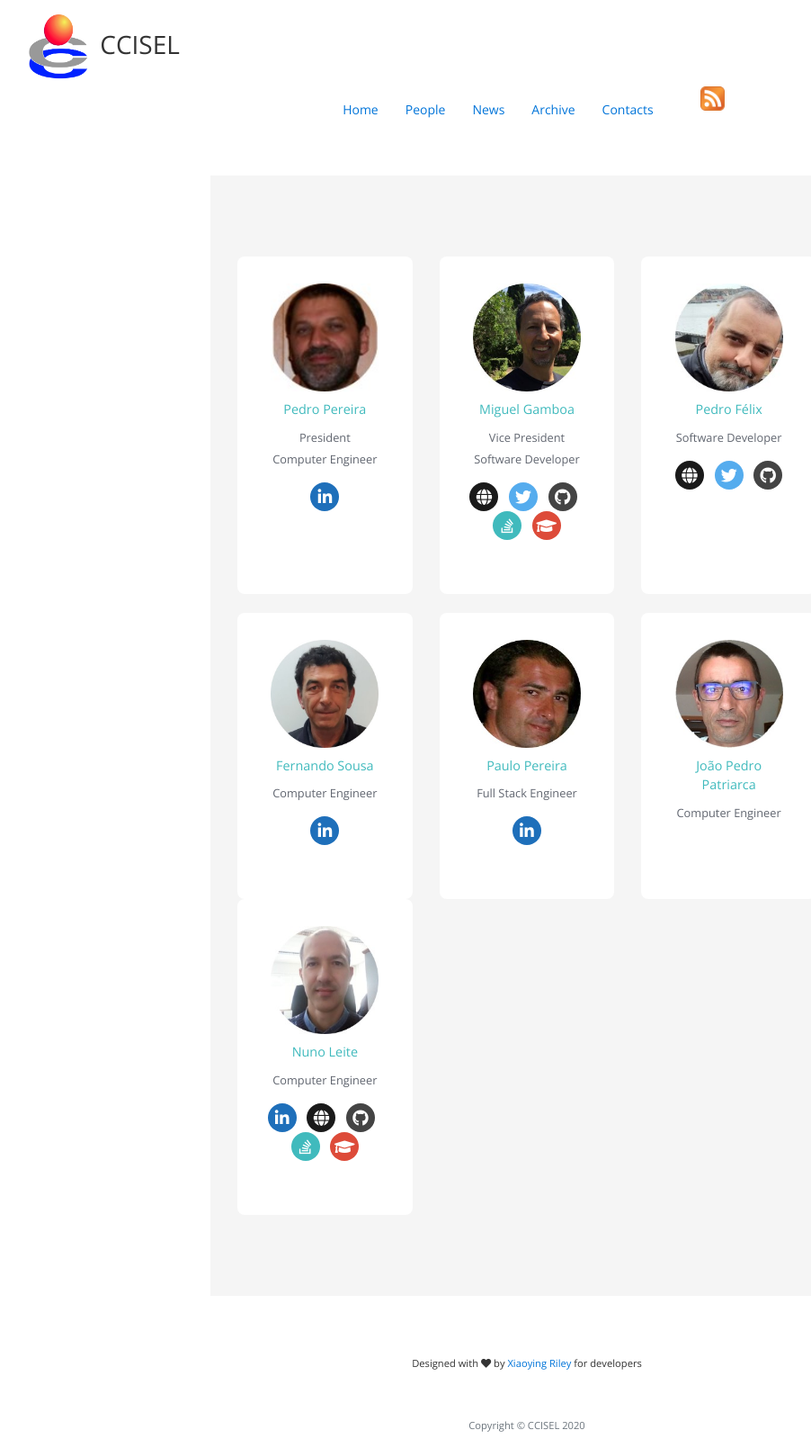
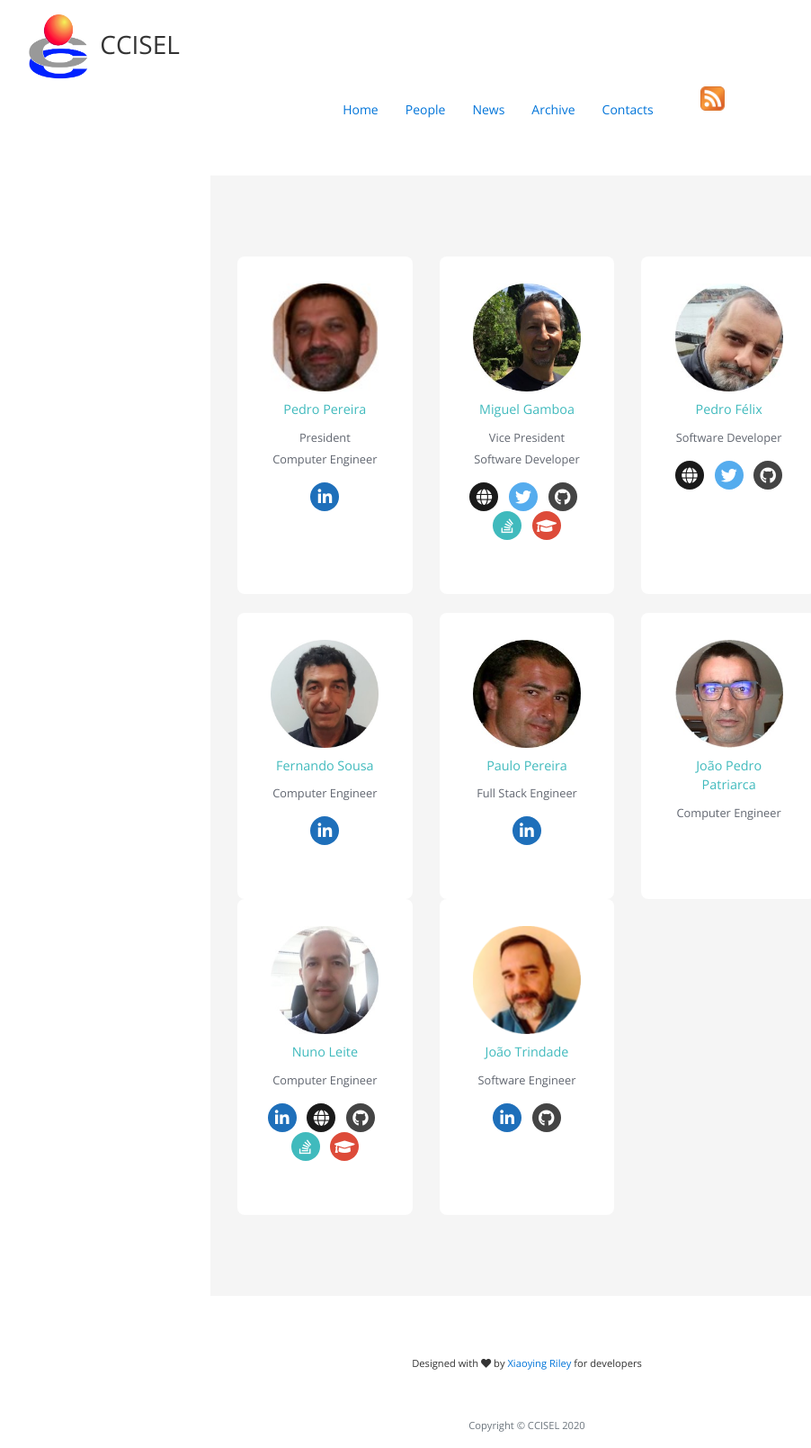
Before and after one commit to jpatri/ccisel.github.io, a Jekyll site: the page built from people.html, in a window 1280 px wide. Shown: the whole page at 90% size, without its empty margins (54-956 px from the left). Built offline with Jekyll 4.4.1, drawn with Linux system fonts in a browser that asks for light colours.

Commit message:
Add Joao Trindade

```diff
--- /dev/null
+++ b/_includes/team/jtrindade.html
@@ -0,0 +1,15 @@
+<div class="item col-md-4 col-12">
+    <div class="item-inner">
+        <div class="profile mb-2">
+            <img class="profile-image" src="{{ site.url }}/assets/team/jtrindade.png" alt="João Trindade" />
+        </div>
+        <div class="member-content">
+            <h3 class="member-name"><small>João Trindade</small></h3>
+            <div class="member-title"><small>Software Engineer</small></div>
+            <ul class="social list-inline">
+				<li class="list-inline-item"><a class="linkedin" href="https://www.linkedin.com/in/jhtrindade/" target="_blank"><i class="fab fa-linkedin-in"></i></a></li>
+                <li class="list-inline-item"><a class="github" href="https://github.com/jtrindade" target="_blank"><i class="fab fa-github"></i></a></li>
+            </ul>
+        </div><!--//member-content-->
+    </div><!--//item-inner-->
+</div><!--//item-->
--- a/people.html
+++ b/people.html
@@ -25,6 +25,7 @@ description: "CCISEL engineers"
         </div><!--//members-wrapper-->
         <div class="members-wrapper row">
             {% include team/nleite.html %}
+            {% include team/jtrindade.html %}
         </div><!--//members-wrapper-->
     </div>
 </div><!--//team-section-->
```
Also changed, not shown: assets/team/jtrindade.png (added).
